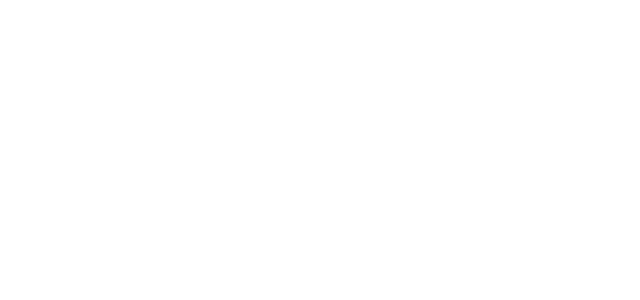
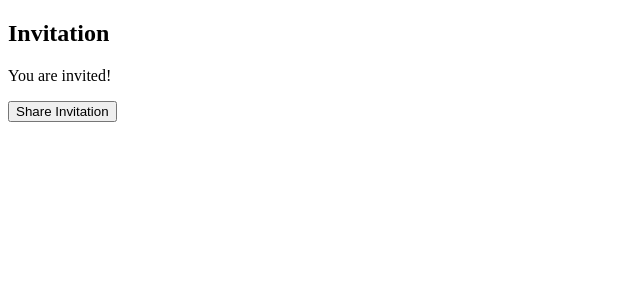
Before and after one commit to Amal229/VenueWiz-Front-end, a React (Vite) app in the folder client/: page /invitation in a window 1280 px wide. Before the commit this address had no page. Shown: the top 300 px of the page, without its empty margins (0-640 px from the left). Built offline with nearby package versions, Linux system fonts and the light colour scheme.

Commit message:
did app import and inv component

```diff
--- a/client/src/App.jsx
+++ b/client/src/App.jsx
@@ -1,14 +1,25 @@
-import './App.css'
-import { Routes, Route } from 'react-router-dom'
+import React from "react"
+import { Routes, Route } from "react-router-dom"
+import Invitation from "./components/Invitation"
 
 const App = () => {
   return (
     <div>
       {/* nav */}
       <main>
-        <Routes>
-          {/* <Route path="/" element={<Home />} /> */}
-        </Routes>
+        <div className="App">
+          <Routes>
+            <Route
+              path="/invitation"
+              element={
+                <Invitation
+                  invitationMessage="You are invited!"
+                  invitationLink="https://imgur.com/a/p6rcdic"
+                />
+              }
+            />
+          </Routes>
+        </div>
       </main>
     </div>
   )
--- a/client/src/components/Invitation.jsx
+++ b/client/src/components/Invitation.jsx
@@ -0,0 +1,31 @@
+import React from "react"
+
+const Invitation = ({ invitationMessage, invitationLink }) => {
+  const handleShare = async () => {
+    try {
+      if (navigator.share) {
+        await navigator.share({
+          title: "Invitation",
+          text: invitationMessage,
+          url: invitationLink,
+        })
+      } else {
+        // Fallback for browsers that do not support navigator.share
+        const shareURL = `${invitationMessage} ${invitationLink}`
+        console.log("Share URL:", shareURL) // Replace with your custom share logic
+      }
+    } catch (error) {
+      console.error("Error sharing:", error.message)
+    }
+  }
+
+  return (
+    <div className="invitation-container">
+      <h2>Invitation</h2>
+      <p>{invitationMessage}</p>
+      <button onClick={handleShare}>Share Invitation</button>
+    </div>
+  )
+}
+
+export default Invitation
```
Also changed, not shown: client/src/main.jsx (+5 -5 lines).
